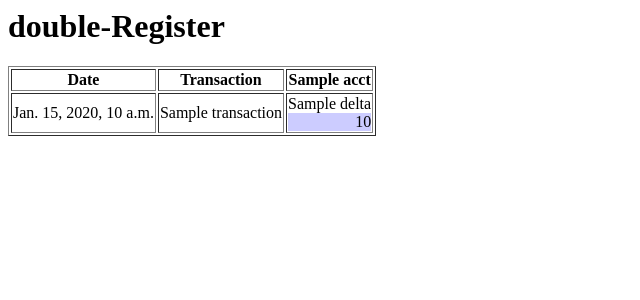
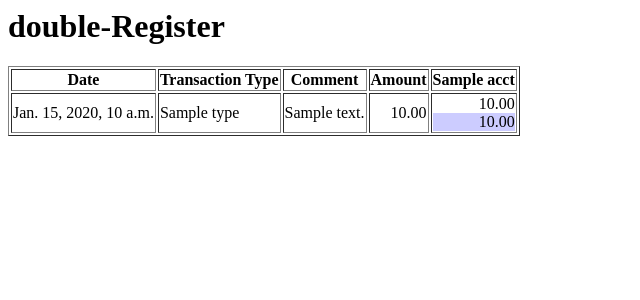
Before and after one commit to leopd/chacct, a Django app: template templates/records/register2.html in a window 1280 px wide. Shown: the top 300 px of the page, without its empty margins (0-640 px from the left). Run offline with Django 3.2, Linux system fonts and the light colour scheme; the template is opened without the code that fills it: most values are stand-ins (such as "Sample title", 1, 10 or a date in 2020).

```diff
--- a/templates/records/register2.html
+++ b/templates/records/register2.html
@@ -4,7 +4,7 @@
     .totalrow {
         background-color: #ccf;
     }
-    .account_details {
+    .money {
         text-align: right;
     }
     .zero {
@@ -17,7 +17,9 @@
 <table border=1>
     <tr>
         <th>Date</th>
-        <th>Transaction</th>
+        <th>Transaction Type</th>
+        <th>Comment</th>
+        <th>Amount</th>
         {% for acct in accounts %}
             <th>{{acct}}</th>
         {% endfor %}
@@ -28,19 +30,29 @@
                 {{row.transaction.date}}
             </td>
             <td>
-                {{row.transaction}}
+                {{row.transaction.type}}
+            </td>
+            <td>
+                {{row.transaction.comment}}
+            </td>
+            <td class="money">
+                {{row.transaction.amount|floatformat:2}}
             </td>
             {% for details in row.per_account_details %}
-            <td class="account_details">
+            <td class="money">
                 <div class="transrow">
                     {% if details.delta %}
-                        {{details.delta}}
+                        {% if details.delta > 0 %}+{% endif %}{{details.delta|floatformat:2}}
                     {% else %}
-                        <span class="zero">0.00</span>
+                        {% if details.delta == None %}
+                            &nbsp;
+                        {% else %}
+                            <span class="zero">0.00</span>
+                        {% endif %}
                     {% endif %}
                 </div>
                 <div class="totalrow">
-                    {{details.balance}}
+                    {{details.balance|floatformat:2}}
                 </div>
             </td>
             {% endfor %}
--- a/urls.py
+++ b/urls.py
@@ -4,7 +4,6 @@ from django.contrib import admin
 admin.autodiscover()
 
 urlpatterns = patterns('',
-    (r'^register2', 'records.views.calculate_register'),
-    (r'^register', 'records.views.show_register'),
+    (r'^register', 'records.views.calculate_register'),
     (r'^', include(admin.site.urls)),
 )
```
Also changed, not shown: records/views.py (+19 -27 lines).
